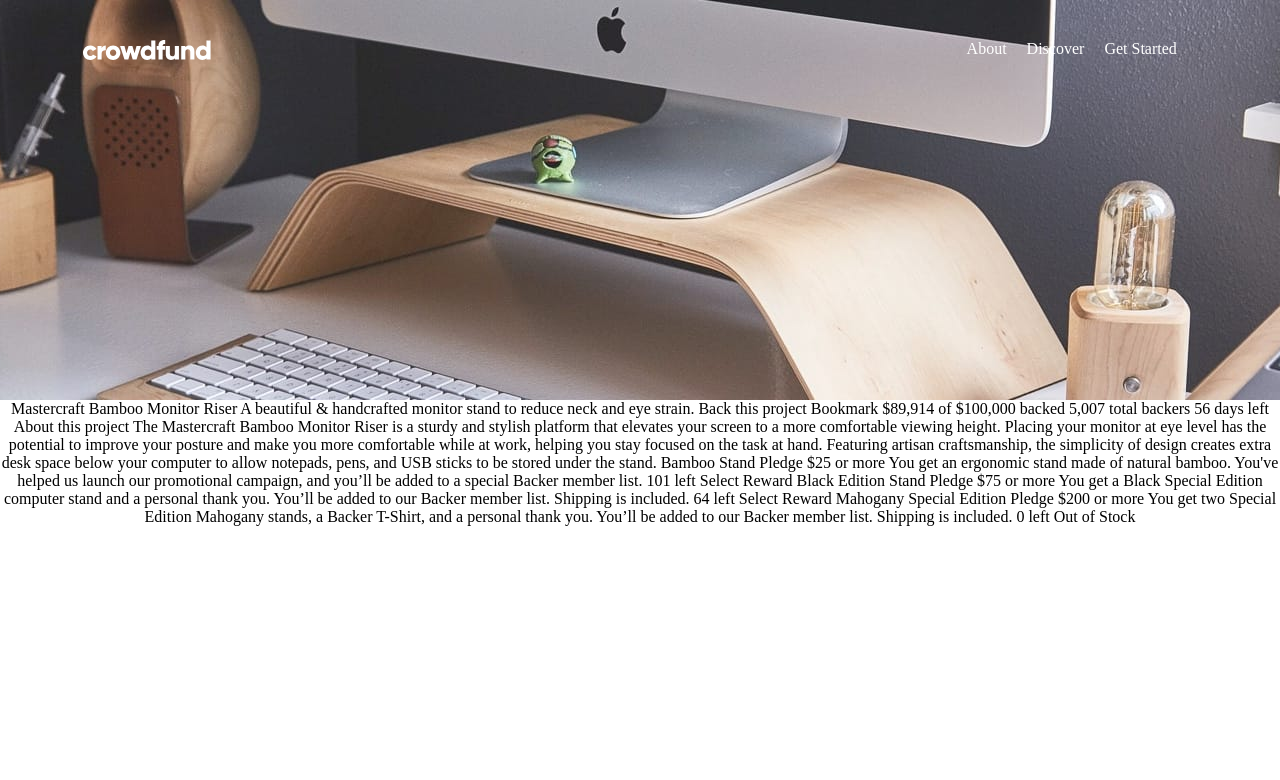
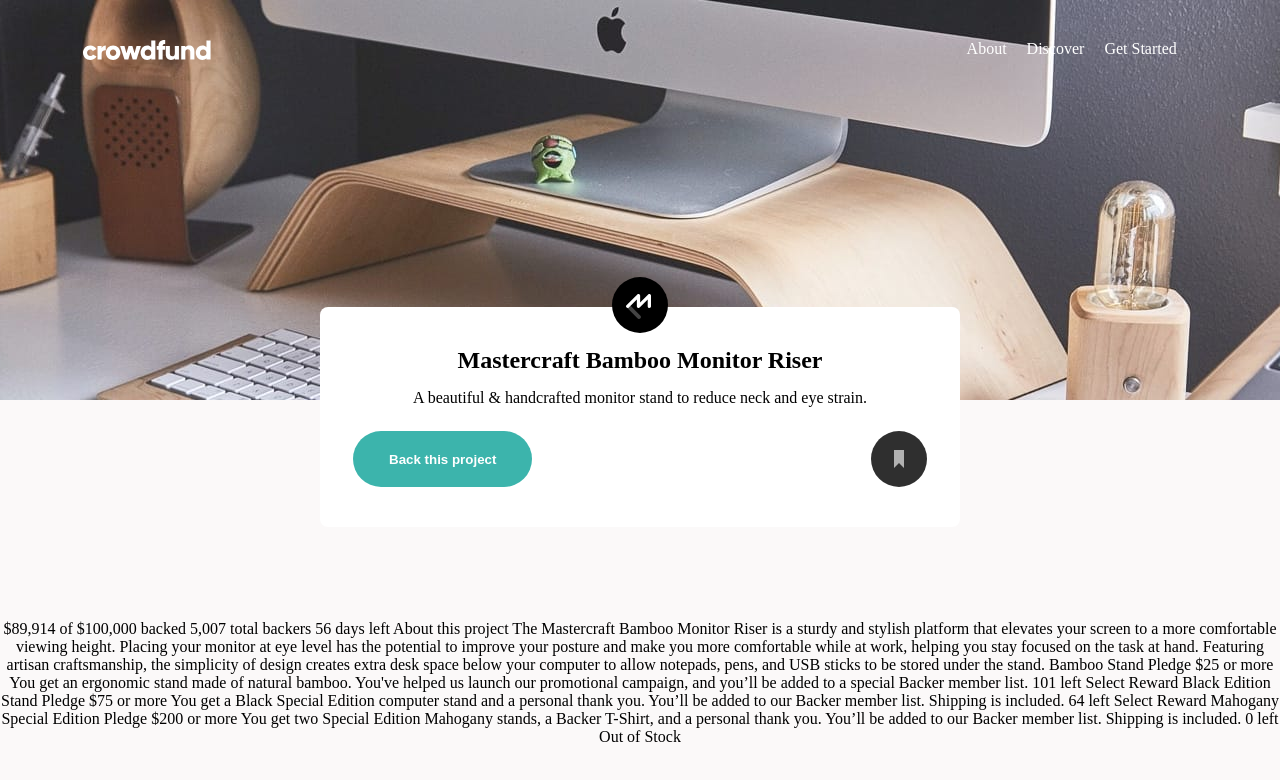
Before and after one commit to oyindamolaWbCode/crowdfunding-website, a plain HTML site: page index.html in a window 1280 px wide. Drawn offline with Linux system fonts and the light colour scheme.

Commit message:
back project styled

```diff
--- a/index.html
+++ b/index.html
@@ -22,12 +22,17 @@
         </ul>
     </div>
   </div>
-  Mastercraft Bamboo Monitor Riser
-  A beautiful & handcrafted monitor stand to reduce neck and eye strain.
-
-  Back this project
-  Bookmark
-
+  <div class="phase-one">
+    <span>
+      <img src="./images/logo-mastercraft.svg" class="master">
+    </span>
+ <h2>Mastercraft Bamboo Monitor Riser</h2>
+  <p>A beautiful & handcrafted monitor stand to reduce neck and eye strain.</p>
+    <div class="in-flex">
+  <button id="backProject">Back this project</button>
+  <img src="./images/icon-bookmark.svg">
+    </div>
+  </div>
   $89,914 of $100,000 backed
   5,007 total backers
   56 days left
--- a/style.css
+++ b/style.css
@@ -6,6 +6,7 @@
 
 body{
     width:100%;
+    background-color: hsla(0, 25%, 98%, 0.867);
     text-align: center;
 }
 
@@ -42,3 +43,45 @@ a{
     text-decoration: none;
     margin-right: 20px;
 }
+
+.phase-one{
+    width:50%;
+    height:220px;
+    background-color: white;
+    margin: 0 auto;
+    position:relative;
+    padding:10px;
+    border-radius: 8px;
+    bottom:93px;
+}
+
+.master{
+    position: absolute;
+    top:-30px;
+    margin-left: auto;
+    margin-right: auto;
+    left:0;
+    right:0;
+
+}
+
+h2{
+    margin-top:30px;
+    margin-bottom:15px;
+}
+
+.in-flex{
+    padding:0px 23px 0px 23px;
+    margin-top: 24px;
+    display: flex;
+    justify-content: space-between;
+}
+
+#backProject{
+    padding:6px 36px;
+    border-radius:29px;
+    border: 0;
+    color:white;
+    background-color: hsl(176, 50%, 47%);
+    font-weight: bold;
+}
```
